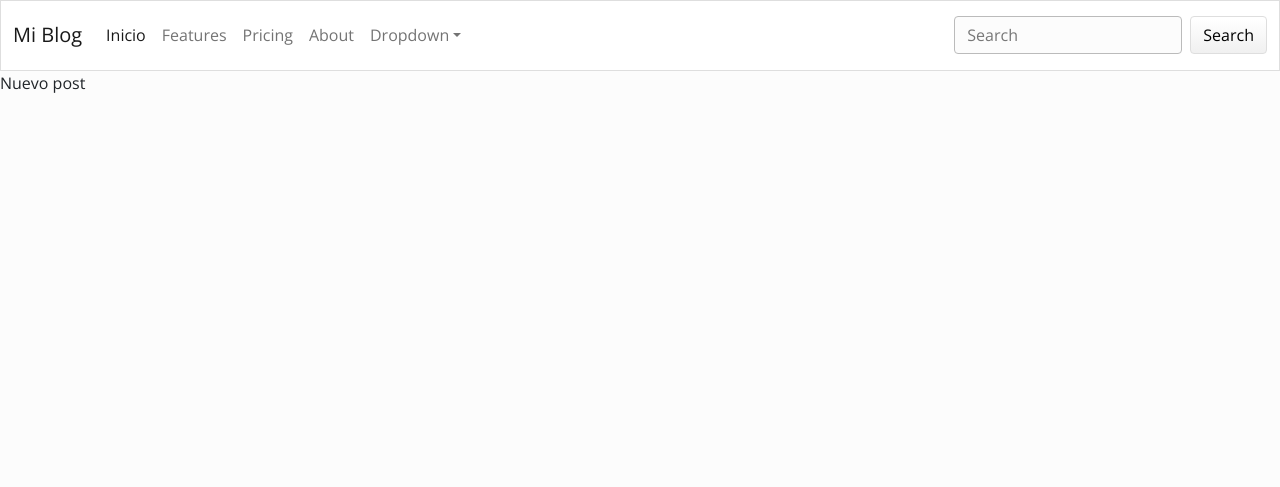
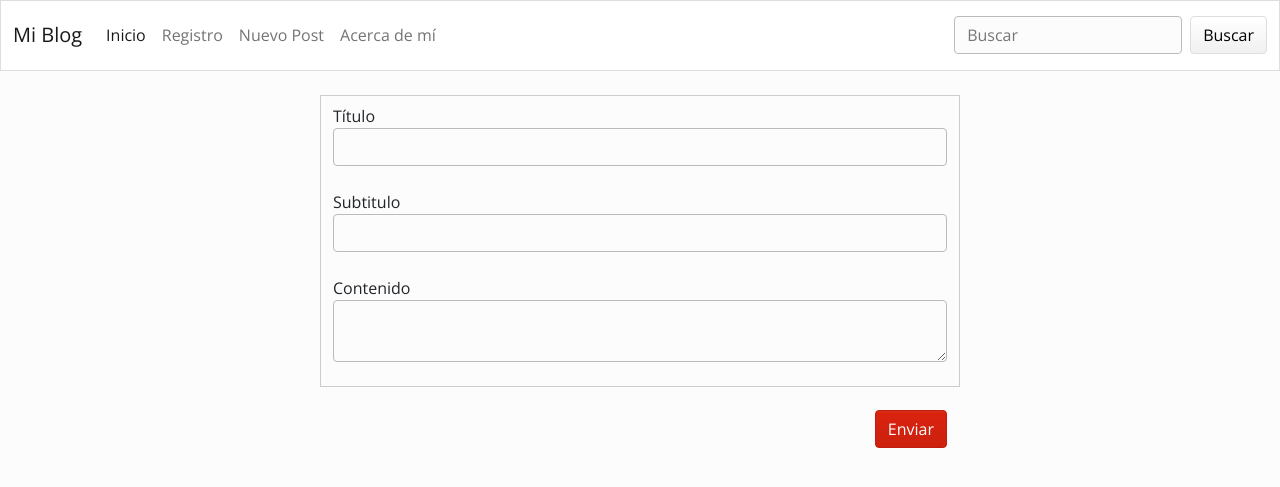
Before and after one commit to siddh-dw/miniblogflask, a Flask app: page /admin/post/ in a window 1280 px wide. Shown: the top 487 px of the page. Run offline with Flask 2, Linux system fonts and the light colour scheme; some libraries are stand-ins or nearby versions.

Commit message:
24-04-22_commit3

```diff
--- /dev/null
+++ b/forms.py
@@ -0,0 +1,16 @@
+from flask_wtf import FlaskForm
+from wtforms import StringField, SubmitField, PasswordField, TextAreaField
+from wtforms.validators import DataRequired, Email, Length
+
+
+class SignupForm(FlaskForm):
+    name = StringField('Nombre', validators=[DataRequired(), Length(max=64)], render_kw={"placeholder": "Teclea tu nombre completo", 'class':'mt-4, form-control'})
+    password = PasswordField('Password', validators=[DataRequired()], render_kw={"placeholder": "Teclea tu nombre completo", 'class':'mt-4, form-control'})
+    email = StringField('Email', validators=[DataRequired(), Email()], render_kw={'class':'mt-4, form-control'})
+    submit = SubmitField('Registrar', render_kw={'class':'btn btn-primary mt-4 mb-4', 'style':'float: right;'})
+
+class PostForm(FlaskForm):
+    title = StringField('Título', validators=[DataRequired(), Length(max=128)], render_kw={"placeholder": "", 'class':'mt-4, form-control'})
+    title_slug = StringField('Subtitulo', validators=[Length(max=128)], render_kw={"placeholder": "", 'class':'mt-4, form-control'})
+    content = TextAreaField('Contenido', render_kw={"placeholder": "", 'class':'mt-4, form-control'})
+    submit = SubmitField('Enviar', render_kw={'class':'btn btn-primary mt-4 mb-4', 'style':'float: right;'})
--- a/run.py
+++ b/run.py
@@ -1,21 +1,44 @@
-import re
-from flask import Flask, render_template
+from flask import Flask, render_template, request, redirect, url_for
+from forms import SignupForm, PostForm
 app = Flask(__name__)
+app.config['SECRET_KEY'] = '7110c8ae51a4b5af97be6534caef90e4bb9bdcb3380af008f90b23a5d1616bf319bc298105da20fe'
 
 posts = []
 @app.route("/")
 def index():
-    return render_template("index.html", num_post=len(posts))
+    return render_template("index.html", posts=posts)
+# def index():
+#     page = request.args.get('page', 1)
+#     list = request.args.get('list', 10)
+#     return render_template("index.html", num_post=len(posts))
 
 @app.route("/p/<string:slug>/")
 def show_post(slug):
     return render_template("post_view.html", slug_title=slug)
 
-@app.route("/admin/post/")
-@app.route("/admin/post/<int:post_id>/")
-def post_form(post_id=None):
-    return render_template("admin/post_form.html",post_id=post_id)
+@app.route("/admin/post/", methods=['GET', 'POST'], defaults={'post_id': None})
+@app.route("/admin/post/<int:post_id>/", methods=['GET', 'POST'])
+def post_form(post_id):
+    form = PostForm()
+    if form.validate_on_submit():
+        title = form.title.data
+        title_slug = form.title_slug.data
+        content = form.content.data
+        post = {'title': title, 'title_slug': title_slug, 'content': content}
+        posts.append(post)
+        return redirect(url_for('index'))
+    return render_template("admin/post_form.html", form=form)
 
-@app.route("/signalup")
+@app.route("/signup", methods=["GET", "POST"])
 def show_signup_form():
-    return render_template("signup_form.html")
+    form = SignupForm()
+    if form.validate_on_submit():
+        name = form.name.data
+        email = form.email.data
+        password = form.password.data
+
+        next = request.args.get('next', None)
+        if next:
+            return redirect(next)
+        return redirect(url_for('index'))
+    return render_template("signup_form.html", form=form)
--- a/templates/admin/post_form.html
+++ b/templates/admin/post_form.html
@@ -1,15 +1,39 @@
 {% extends "base_template.html" %}
 {% block title %}
-    {% if post_id %}
-        Modificando el post {{ post_id }}
+    {% if form.title.data %}
+        {{ form.title.data }}
     {% else %}
-        Nuevo post
+        Nueva entrada
     {% endif %}
 {% endblock %}
 {% block content %}
-    {% if post_id %}
-        Modificando el post {{ post_id }}
-    {% else %}
-        Nuevo post
-    {% endif %}
+<div class="container-fluid pt-2 my-4 border col-sm-6">
+    <form action="" method="post" novalidate>
+        {{ form.hidden_tag() }}
+        <div>
+            {{ form.title.label }}
+            {{ form.title(size=128) }}<br>
+            {% for error in form.title.errors %}
+            <span style="color: red;">{{ error }}</span>
+            {% endfor %}
+        </div>
+        <div>
+            {{ form.title_slug.label }}
+            {{ form.title_slug(size=128) }}<br>
+            {% for error in form.title_slug.errors %}
+            <span style="color: red;">{{ error }}</span>
+            {% endfor %}
+        </div>
+        <div>
+            {{ form.content.label }}
+            {{ form.content }}<br>
+            {% for error in form.content.errors %}
+            <span style="color: red;">{{ error }}</span>
+            {% endfor %}
+        </div>
+        <div>
+            {{ form.submit() }}
+        </div>
+    </form>
+</div>
 {% endblock %}
--- a/templates/base_template.html
+++ b/templates/base_template.html
@@ -9,7 +9,7 @@
 <body>
     <nav class="navbar navbar-expand-lg navbar-light bg-light">
         <div class="container-fluid">
-          <a class="navbar-brand" href="#">Mi Blog</a>
+          <a class="navbar-brand" href="/">Mi Blog</a>
           <button class="navbar-toggler" type="button" data-bs-toggle="collapse" data-bs-target="#navbarColor03" aria-controls="navbarColor03" aria-expanded="false" aria-label="Toggle navigation">
             <span class="navbar-toggler-icon"></span>
           </button>
@@ -17,33 +17,24 @@
           <div class="collapse navbar-collapse" id="navbarColor03">
             <ul class="navbar-nav me-auto">
               <li class="nav-item">
-                <a class="nav-link active" href="#">Inicio
+                <a class="nav-link active" href="/">Inicio
                   <span class="visually-hidden">(current)</span>
                 </a>
               </li>
               <li class="nav-item">
-                <a class="nav-link" href="#">Features</a>
+                <a class="nav-link" href="/signup">Registro</a>
               </li>
               <li class="nav-item">
-                <a class="nav-link" href="#">Pricing</a>
+                <a class="nav-link" href="/admin/post/">Nuevo Post</a>
               </li>
               <li class="nav-item">
-                <a class="nav-link" href="#">About</a>
+                <a class="nav-link" href="#">Acerca de mí</a>
               </li>
-              <li class="nav-item dropdown">
-                <a class="nav-link dropdown-toggle" data-bs-toggle="dropdown" href="#" role="button" aria-haspopup="true" aria-expanded="false">Dropdown</a>
-                <div class="dropdown-menu">
-                  <a class="dropdown-item" href="#">Action</a>
-                  <a class="dropdown-item" href="#">Another action</a>
-                  <a class="dropdown-item" href="#">Something else here</a>
-                  <div class="dropdown-divider"></div>
-                  <a class="dropdown-item" href="#">Separated link</a>
-                </div>
-              </li>
+
             </ul>
             <form class="d-flex">
-              <input class="form-control me-sm-2" type="text" placeholder="Search">
-              <button class="btn btn-secondary my-2 my-sm-0" type="submit">Search</button>
+              <input class="form-control me-sm-2" type="text" placeholder="Buscar">
+              <button class="btn btn-secondary my-2 my-sm-0" type="submit">Buscar</button>
             </form>
           </div>
         </div>
```
Also changed, not shown: templates/index.html (+6 -1 lines), templates/signup_form.html (+25 -13 lines).
